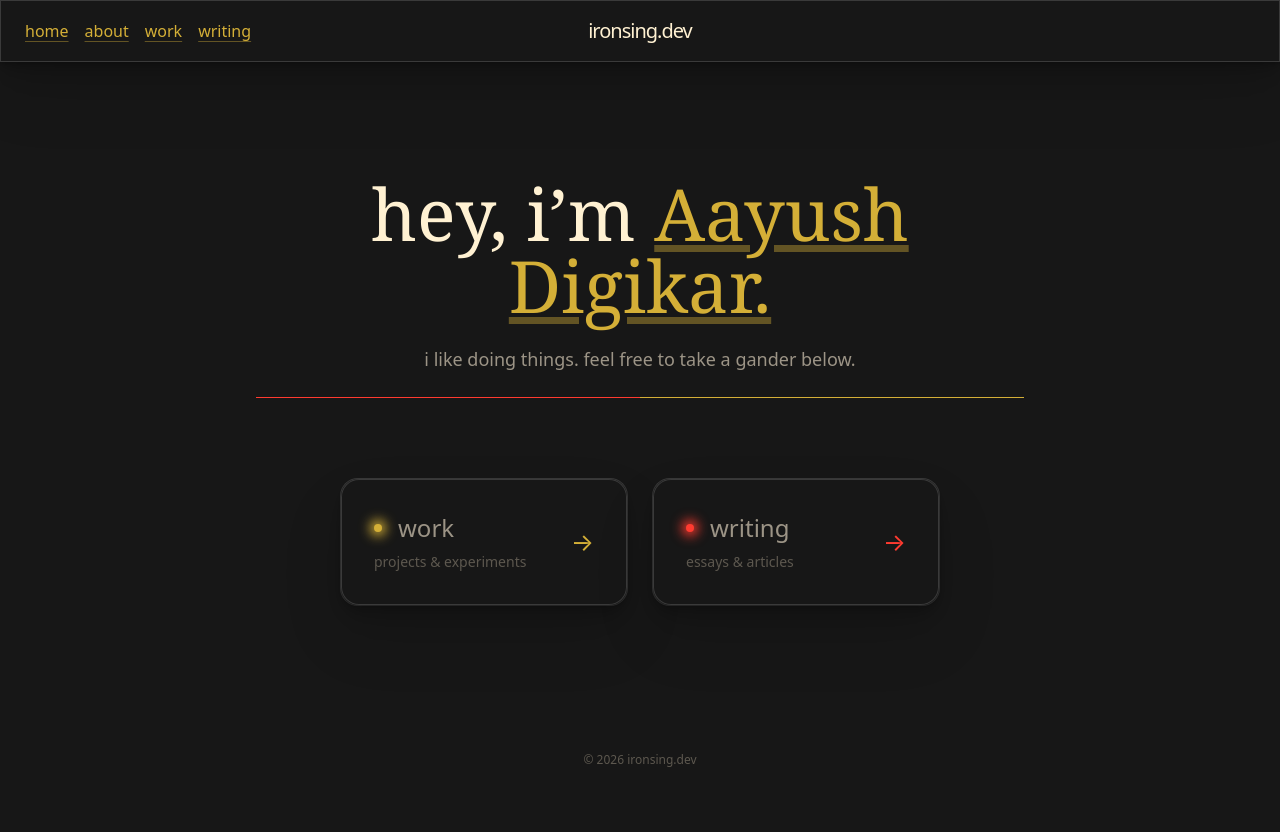
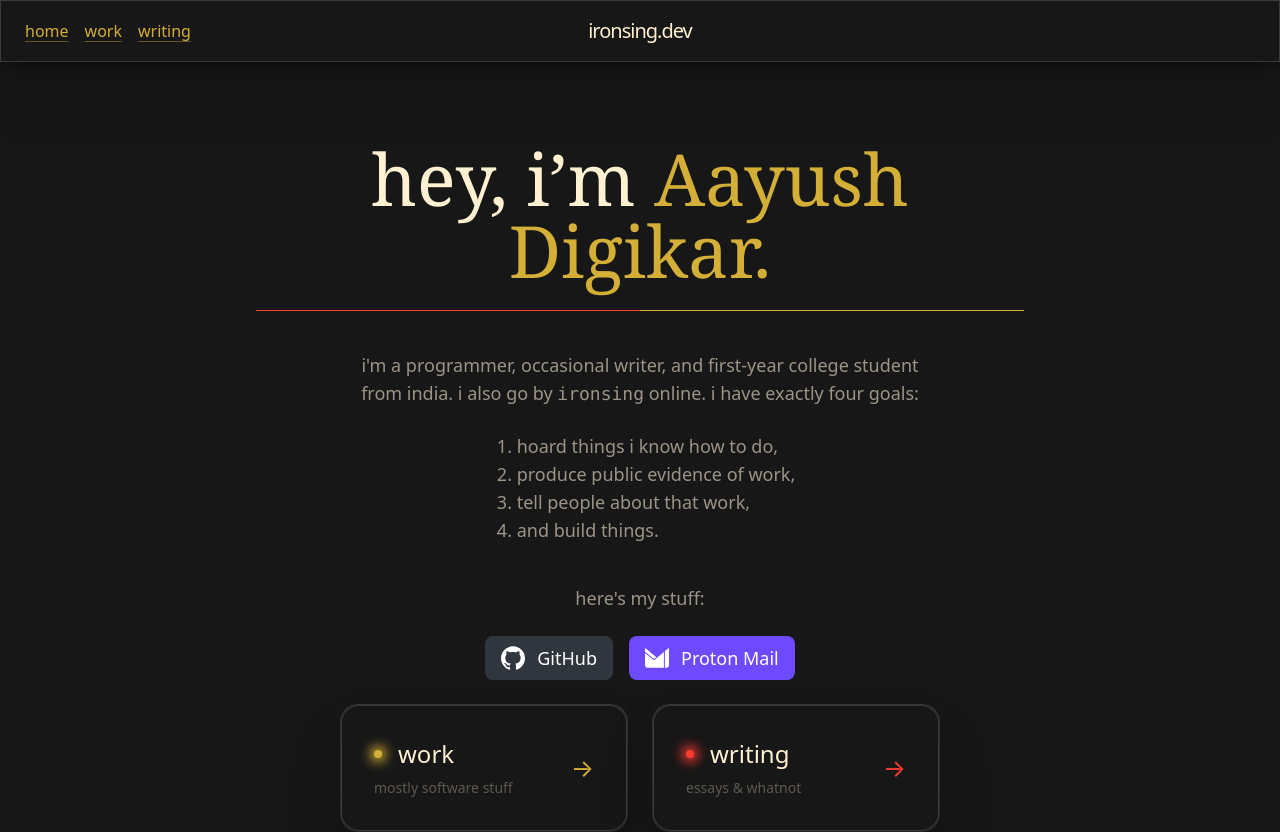
Before and after one commit to Ironsing/ironsing.github.io, a SvelteKit app: page / in a window 1280 px wide. Shown: the top 832 px of the page. Before the commit the page ends 800 px from the top, so only its background shows below. Built offline with nearby package versions, Linux system fonts and the light colour scheme; a web font is replaced by a local one.

Commit message:
merge /about into the home page
Moves the intro prose and the GitHub/Proton buttons onto /, drops the route and its nav entries, and adds a fourth goal.

```diff
--- a/src/lib/Titlebar.svelte
+++ b/src/lib/Titlebar.svelte
@@ -29,7 +29,6 @@
 
 			<nav class="absolute left-0 hidden gap-4 px-6 py-4 text-normal lg:flex">
 				<StyledLink href="/">home</StyledLink>
-				<StyledLink href="/about">about</StyledLink>
 				<StyledLink href="/work">work</StyledLink>
 				<StyledLink href="/writing">writing</StyledLink>
 			</nav>
@@ -45,7 +44,6 @@
 			class="absolute inset-x-0 top-full flex h-[calc(100vh-100%)] flex-col gap-6 bg-bg p-8 lg:hidden"
 		>
 			<StyledLink href="/" onclick={() => (open = false)}>home</StyledLink>
-			<StyledLink href="/about" onclick={() => (open = false)}>about</StyledLink>
 			<StyledLink href="/work" onclick={() => (open = false)}>work</StyledLink>
 			<StyledLink href="/writing" onclick={() => (open = false)}>writing</StyledLink>
 		</nav>
--- a/src/routes/+layout.svelte
+++ b/src/routes/+layout.svelte
@@ -11,7 +11,7 @@
 	} = $props();
 </script>
 
-<div class="flex h-dvh min-h-dvh w-dvw flex-col overflow-x-hidden bg-bg">
+<div class="flex min-h-dvh w-dvw flex-col overflow-x-hidden bg-bg">
 	<Titlebar />
 	{@render children()}
 	<footer class="w-full">
--- a/src/routes/+page.svelte
+++ b/src/routes/+page.svelte
@@ -1,25 +1,64 @@
 <script lang="ts">
+	import BrandButton from '$lib/BrandButton.svelte';
 	import ElevatedCard from '$lib/ElevatedCard.svelte';
 	import Hero from '$lib/Hero.svelte';
-	import StyledLink from '$lib/StyledLink.svelte';
+	import { siGithub, siProtonmail } from 'simple-icons';
 	import { siteRed, siteGold } from '$lib/design-tokens';
+
+	const links = {
+		github: 'https://github.com/Ironsing',
+		email: 'mailto:ironsing@proton.me'
+	};
 </script>
 
-<main class="flex h-full w-full flex-col items-center justify-center gap-10 px-6 py-20 lg:gap-20">
+<main
+	class="flex h-full w-full flex-1 flex-col items-center justify-center gap-10 px-6 py-20 lg:gap-10"
+>
 	<Hero ruleWidth="w-xs lg:w-3xl">
 		{#snippet heading()}
 			<div class="text-3xl lg:text-7xl">
-				hey, i’m <StyledLink href="/about">Aayush Digikar.</StyledLink>
+				hey, i’m <span class="text-site-gold">Aayush Digikar.</span>
 			</div>
-		{/snippet}
-		{#snippet lead()}
-			<p class="max-w-xl text-sm text-normal lg:text-lg">
-				i like doing things. feel free to take a gander below.
-			</p>
 		{/snippet}
 	</Hero>
 
-	<section class="flex w-full flex-col items-center justify-center gap-6 lg:flex-row">
+	<div class="flex flex-col items-center justify-center gap-8 lowercase">
+		<div
+			class="flex max-w-xl flex-col items-center gap-6 text-center text-sm text-normal lg:text-lg"
+		>
+			<p>
+				i'm a programmer, occasional writer, and first-year college student from India. i also go by <code
+					>ironsing</code
+				> online. i have exactly four goals:
+			</p>
+			<ol class="list-decimal pl-6 text-left lg:pl-8">
+				<li>hoard things I know how to do,</li>
+				<li>produce public evidence of work,</li>
+				<li>tell people about that work,</li>
+				<li>and build things.</li>
+			</ol>
+		</div>
+	</div>
+
+	<section
+		class="flex w-full flex-col items-center justify-center gap-6 text-center text-sm text-normal lg:text-lg"
+	>
+		<div>here's my stuff:</div>
+		<div class="flex flex-wrap items-center justify-center gap-4">
+			<BrandButton
+				href={links.github}
+				label={siGithub.title}
+				color="#30363d"
+				path={siGithub.path}
+			/>
+			<BrandButton
+				href={links.email}
+				label={siProtonmail.title}
+				color={`#${siProtonmail.hex}`}
+				path={siProtonmail.path}
+			/>
+		</div>
+		<div class=" flex flex-col items-center justify-center gap-6 lg:flex-row">
 			<ElevatedCard
 				href="/work"
 				colors={[siteGold]}
@@ -27,7 +66,7 @@
 				class="group h-full w-full max-w-72 lg:w-72"
 			>
 				<div class="flex h-full items-center justify-between gap-6 p-8 text-left">
-				<div class="flex flex-col gap-2 text-normal">
+					<div class="flex flex-col gap-2 text-emphasis">
 						<span class="flex items-center gap-4 text-lg font-medium lg:text-2xl">
 							<span
 								class="h-2 w-2 rounded-full shadow-[0_0_12px_4px]"
@@ -35,7 +74,7 @@
 							></span>
 							work
 						</span>
-					<span class="text-sm text-muted">projects & experiments</span>
+						<span class="text-sm text-muted">mostly software stuff</span>
 					</div>
 					<span
 						class="text-2xl transition-transform duration-300 group-hover:translate-x-1.5"
@@ -51,7 +90,7 @@
 				class="group h-full w-full max-w-72 lg:w-72"
 			>
 				<div class="flex h-full items-center justify-between gap-6 p-8 text-left">
-				<div class="flex flex-col gap-2 text-normal">
+					<div class="flex flex-col gap-2 text-emphasis">
 						<span class="flex items-center gap-4 text-lg font-medium lg:text-2xl">
 							<span
 								class="h-2 w-2 rounded-full shadow-[0_0_12px_4px]"
@@ -59,7 +98,7 @@
 							></span>
 							writing
 						</span>
-					<span class="text-sm text-muted">essays & articles</span>
+						<span class="text-sm text-muted">essays & whatnot</span>
 					</div>
 					<span
 						class="text-2xl transition-transform duration-300 group-hover:translate-x-1.5"
@@ -67,5 +106,6 @@
 					>
 				</div>
 			</ElevatedCard>
+		</div>
 	</section>
 </main>
--- a/src/routes/about/+page.svelte
+++ /dev/null
@@ -1,54 +0,0 @@
-<script lang="ts">
-	import { siGithub, siProtonmail } from 'simple-icons';
-	import BrandButton from '$lib/BrandButton.svelte';
-	import Hero from '$lib/Hero.svelte';
-	import StyledLink from '$lib/StyledLink.svelte';
-
-	const links = {
-		github: 'https://github.com/Ironsing',
-		email: 'mailto:ironsing@proton.me'
-	};
-</script>
-
-<main class="flex flex-1 flex-col items-center justify-center gap-10 px-6 py-20 lg:gap-16">
-	<Hero class="max-w-3xl" ruleWidth="w-xs lg:w-3xl">
-		{#snippet heading()}
-			<div class="text-3xl lg:text-7xl">about</div>
-		{/snippet}
-	</Hero>
-
-	<div class="flex flex-col items-center justify-center gap-8">
-		<div
-			class="flex max-w-xl flex-col items-center gap-6 text-center text-sm text-normal lg:text-lg"
-		>
-			<p>
-				I'm Aayush Digikar, a programmer and first-year college student from India. I also go by <code
-					>ironsing</code
-				> online. I have exactly three goals:
-			</p>
-			<ol class="list-decimal pl-6 text-left lg:pl-8">
-				<li>hoard things I know how to do,</li>
-				<li>produce public evidence of work,</li>
-				<li>and build things.</li>
-			</ol>
-			<p>The endgoal here is found startups, and to live a good life.</p>
-		</div>
-
-		<div class="flex flex-wrap items-center justify-center gap-4">
-			<BrandButton
-				href={links.github}
-				label={siGithub.title}
-				color="#30363d"
-				path={siGithub.path}
-			/>
-			<BrandButton
-				href={links.email}
-				label={siProtonmail.title}
-				color={`#${siProtonmail.hex}`}
-				path={siProtonmail.path}
-			/>
-		</div>
-
-		<StyledLink href="/">← back home</StyledLink>
-	</div>
-</main>
```
Lines whose indentation alone changed are shown as unchanged.
